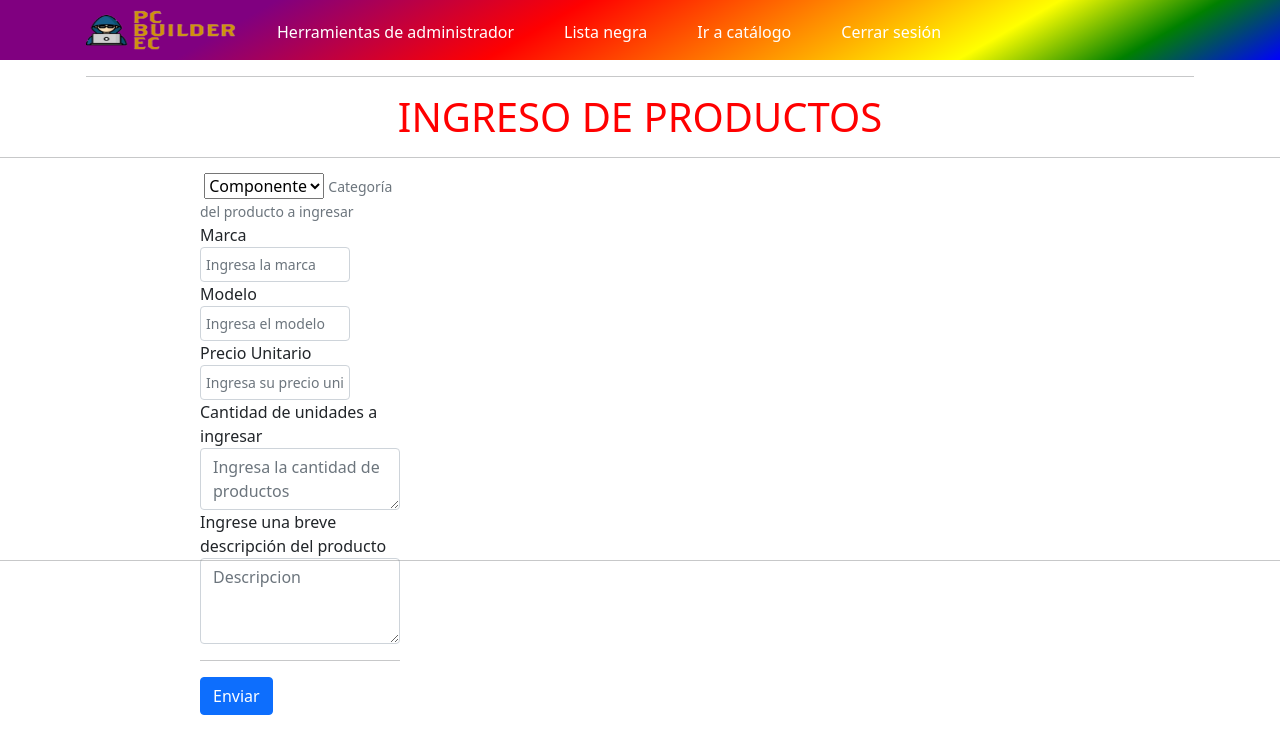
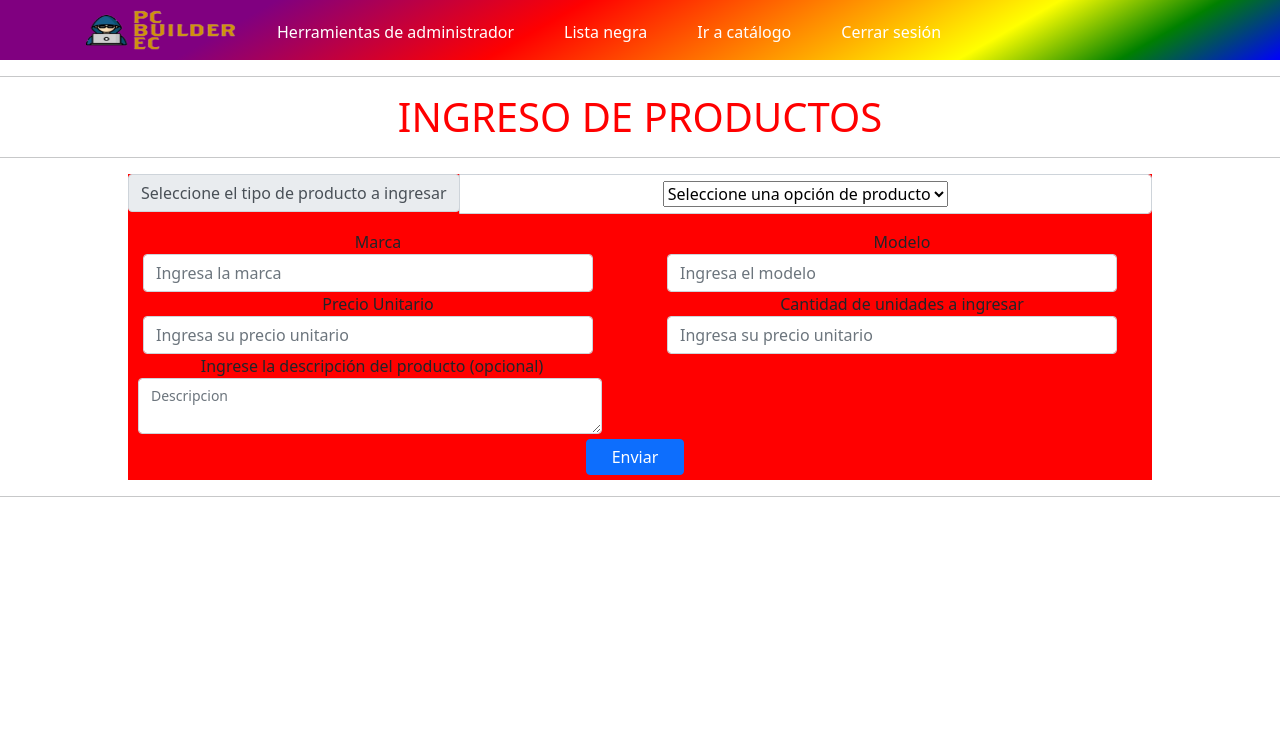
Before and after one commit to santimarce/ProyectoIntegrador2_PCBUILDERS, a Flask app: page /dashboardadmin/ingresarproducto in a window 1280 px wide. Shown: the top 754 px of the page. Run offline with Flask 2, Linux system fonts and the light colour scheme; some libraries are stand-ins or nearby versions.

Commit message:
Agregado ingreso productos

```diff
--- a/app.py
+++ b/app.py
@@ -22,6 +22,12 @@ def Conexiondb():
 # Ingreso de productos a la base
 @app.route('/dashboardadmin/ingresarproducto')
 def ingresarproductos():
+    con = Conexiondb()
+    cur = con.cursor(cursor_factory=extras.RealDictCursor)
+  #  cur.execute("SELECT * FROM VS_Auto")
+   # autos = cur.fetchall()
+    cur.close()
+    con.close()
     return render_template('app/ingresoprodadmin.html')
 
 
--- a/templates/app/ingresoprodadmin.html
+++ b/templates/app/ingresoprodadmin.html
@@ -12,23 +12,29 @@
         integrity="sha384-r4NyP46KrjDleawBgD5tp8Y7UzmLA05oM1iAEQ17CSuDqnUK2+k9luXQOfXJCJ4I" crossorigin="anonymous">
     <meta http-equiv="X-UA-Compatible" content="IE=edge">
     <meta name="viewport" content="width=device-width, initial-scale=1.0">
-    <title>Dashboard</title>
+    <title>Ingreso de productos</title>
     <link rel="stylesheet" href="../web/css/style.css">
     <style>
         .form-group input {
-            width: 150px;
-            height: 25px;
+            width: 90%;
+            font-size: 16px;
+            margin-left: 15px;
+            /* margin-right: 10px;*/
+        }
+
+        .form-group textarea {
+            width: 95%;
             font-size: 14px;
-            padding: 5px;
+            margin-left: 10px;
+            margin-right: 10px;
         }
 
         .container-formaprod {
-            width: 400px;
-            height: 200px;
-            padding-left: 200px;
-            display: inline-flex;
-            justify-content: center;
-            align-items: center;
+            width: 80%;
+            /* Ancho específico */
+            margin: 0 auto;
+            /* Centra el div horizontalmente */
+            text-align: center;
         }
     </style>
 </head>
@@ -60,10 +66,7 @@
             </ul>
         </div>
     </div>
-    <div class="container">
     <hr>
-    </div>
-
     {% block title %}
     <h1 style="color: red;">
         <center> INGRESO DE PRODUCTOS </center>
@@ -73,51 +76,84 @@
 
     {% block body %}
 
-    <div class="container-formaprod">
-        <form id="FormaIngresoProd">
-            <div class="form-group">
-                <label for="ComboTipoComponente"></label>
-                <select id="ComboTipoComponente">
-                    <option value="Componente">Componente</option>
-                    <option value="Periférico">Periférico</option>
+    <div class="container-formaprod" style="background: red;">
+        <div class="row">
+            <div class="input-group mb-3">
+                <div class="input-group-prepend">
+                    <span class="input-group-text" id="inputGroup-sizing-sm">Seleccione el tipo de producto a
+                        ingresar</span>
+                </div>
+                <div class="form-control form-control-md">
+                    <select id="ComboTipoComponente" name="ComboTipoComponente">
+                        <option value="" disabled selected hidden>Seleccione una opción de producto</option>
+                        <option value="Desktop">Desktop</option>
+                        <option value="Perifericos">Periféricos</option>
                         <option value="Laptop">Laptop</option>
-                    <option value="Desktop">Desktop</option>
                         <option value="Software">Software</option>
+                        <option value="Videojuegos">Desktop</option>
+                        <option value="MemoriaRam">Memoria Ram</option>
+                        <option value="TarjetaGrafica">Tarjeta Gráfica</option>
+                        <option value="Procesador">Procesador</option>
+                        <option value="Mainboard">Mainboard</option>
+                        <option value="Fuente">Fuentes Alimentación</option>
                     </select>
-                <small id="helpId" class="text-muted">Categoría del producto a ingresar</small>
                 </div>
+            </div>
+        </div>
+        <form action="" id="FormaIngresoProd">
+            <div class="row">
+                <div class="col-md">
                     <div class="form-group">
                         <label for="marcaproducto">Marca</label>
                         <input type="text" class="form-control" id="marcaproducto" placeholder="Ingresa la marca">
                     </div>
+                </div>
+                <div class="col-md">
                     <div class="form-group">
                         <label for="modeloproducto">Modelo</label>
-                <input type="email" class="form-control" id="modeloproducto" placeholder="Ingresa el modelo">
+                        <input type="text" class="form-control" id="modeloproducto" placeholder="Ingresa el modelo">
                     </div>
+                </div>
+            </div>
+            <div class="row">
+                <div class="col-md">
                     <div class="form-group">
                         <label for="preciounitarioproducto">Precio Unitario</label>
-                <input type="tel" class="form-control" id="preciounitarioproducto"
+                        <input type="text" class="form-control" id="preciounitarioproducto"
                             placeholder="Ingresa su precio unitario">
                     </div>
+                </div>
+                <div class="col-md">
                     <div class="form-group">
                         <label for="cantidadunidadesingreso">Cantidad de unidades a ingresar</label>
-                <textarea class="form-control" id="cantidadunidadesingreso"
-                    placeholder="Ingresa la cantidad de productos"></textarea>
+                        <input type="text" class="form-control" id="cantidadunidades"
+                            placeholder="Ingresa su precio unitario">
                     </div>
+                </div>
+                <div class="row">
+                    <div class="col-md">
                         <div class="form-group">
-                <label for="descripcionproducto">Ingrese una breve descripción del producto</label>
-                <textarea class="form-control" id="descripcionproducto" rows="3" placeholder="Descripcion"></textarea>
+                            <label for="descripcionproducto">Ingrese la descripción del producto (opcional)</label>
+                            <textarea class="form-control" id="descripcionproducto" rows="2"
+                                placeholder="Descripcion"></textarea>
                         </div>
-            <hr>
-            <button type="submit" class="btn btn-primary">Enviar</button>
-        </form>
+                    </div>
+                    <div class="col-md" id="ColumnaNew">
+                        {% block newrow%}
+                        <!-- Crear nuevas filas con los diferentes requerimentos por producto -->
+                        {% endblock %}
+                    </div>
+                </div>
 
             </div>
-
+        </form>
+        <button type="submit" class="btn btn-primary"
+            style="padding: 5px 25px 5px 25px; margin: 5px 25px 5px 15px">Enviar</button>
+    </div>
 
     {% endblock %}
     <hr>
-
+<script src="{{ url_for('static', filename='js/ingresoproductos.js')}}"></script>
     <footer>
     </footer>
 </body>
--- a/web/js/ingresoproductos.js
+++ b/web/js/ingresoproductos.js
@@ -0,0 +1,44 @@
+const SelectorTipoProducto = document.getElementById("ComboTipoComponente");
+var diccionarioProductos = {
+    "Laptop": "Pulgadas",
+    "Desktop": "RGB",
+    "Software": "Tipo",
+    "Videojuegos": "Genero",
+    "MemoriaRam": ["Potencia Consumida", "Tipo", "Factor de forma"],
+    "Perifericos": ["Wireless", "Wired"],
+    "TarjetaGrafica": ["Potencia Consumida", "PuertoExpansion", "GeneracionMem"],
+    "Procesador": ["Potencia Consumida", "Socket", "Generacion", "Nucleos"],
+    "Mainboard": ["Potencia Consumida", "TipoMemoria", "Socket", "PuertoExpansion", "Tipo"],
+    "Fuente": ["Potencia Consumida", "PotenciaEntrega"]
+};
+
+SelectorTipoProducto.addEventListener('change', (event) => {
+    var Seleccion = event.target.value;
+
+    var valores = diccionarioProductos[Seleccion];
+    valores.forEach(valor => {
+        console.log(valor);
+    });
+
+    // for (var prop in diccionarioProductos  ) {
+    //     console.log(` ${diccionarioProductos.Perifericos[prop]}`);
+    // };
+});
+
+function crearnuevoinput(Seleccion) {
+    document.getElementById("ColumnaNew");
+    var newRow = document.createElement("div");
+    newRow.classList.add("form-group");
+    var newInput = document.createElement("input");
+    newInput.classList.add("form-control");
+    newInput.setAttribute("type", "text");
+    newInput.setAttribute("id", "generado" + Seleccion);
+    newInput.setAttribute("placeholder", "Ingrese la potencia de consumo de " + Seleccion);
+    var newLabel = document.createElement("label");
+    newLabel.setAttribute("for", "generado" + Seleccion);
+    newLabel.innerHTML = "Ingrese " + Seleccion;
+    newRow.appendChild(newLabel);
+    newRow.appendChild(newInput);
+    var ColumnaNew = document.getElementById("ColumnaNew");
+    ColumnaNew.appendChild(newRow);
+};
```
Lines whose indentation alone changed are shown as unchanged.
